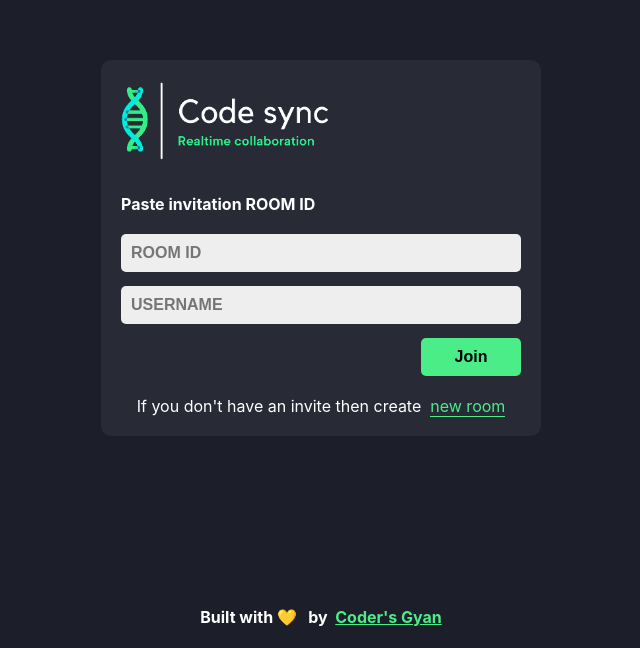
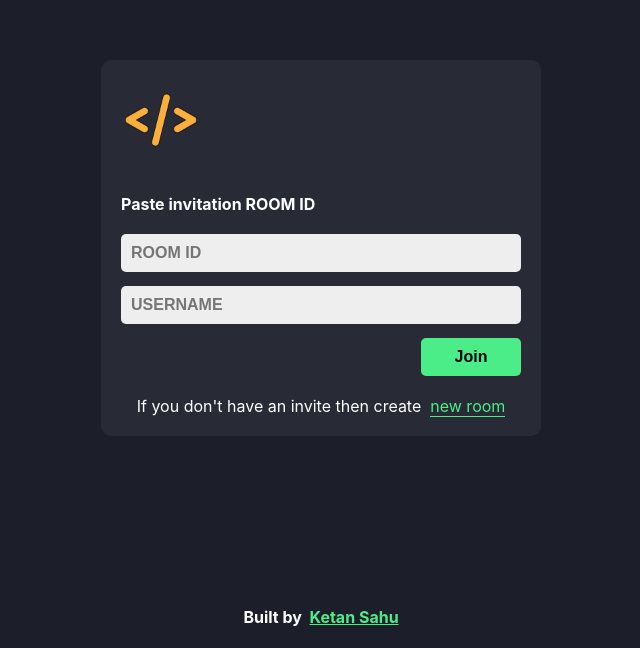
Before and after one commit to ketans08/realtime-code-editor, a React (Create React App) app: page / in a window 1280 px wide. Shown: the part 152-800 px from the top of the page, without its empty margins (319-959 px from the left). Built offline with nearby package versions, Linux system fonts and the light colour scheme.

Commit message:
Update Home.js and replace code-sync images with webp format

```diff
--- a/src/pages/Home.js
+++ b/src/pages/Home.js
@@ -39,7 +39,7 @@
             <div className="formWrapper">
                 <img
                     className="homePageLogo"
-                    src="/code-sync.png"
+                    src="/code-sync.webp"
                     alt="code-sync-logo"
                 />
                 <h4 className="mainLabel">Paste invitation ROOM ID</h4>
@@ -77,8 +77,8 @@
             </div>
             <footer>
                 <h4>
-                    Built with 💛 &nbsp; by &nbsp;
-                    <a href="https://github.com/codersgyan">Coder's Gyan</a>
+                    Built by &nbsp;
+                    <a href="https://github.com/ketans08">Ketan Sahu</a>
                 </h4>
             </footer>
         </div>
```
Also changed, not shown: public/code-sync.webp (added), public/code-sync1.png (renamed from public/code-sync.png).
